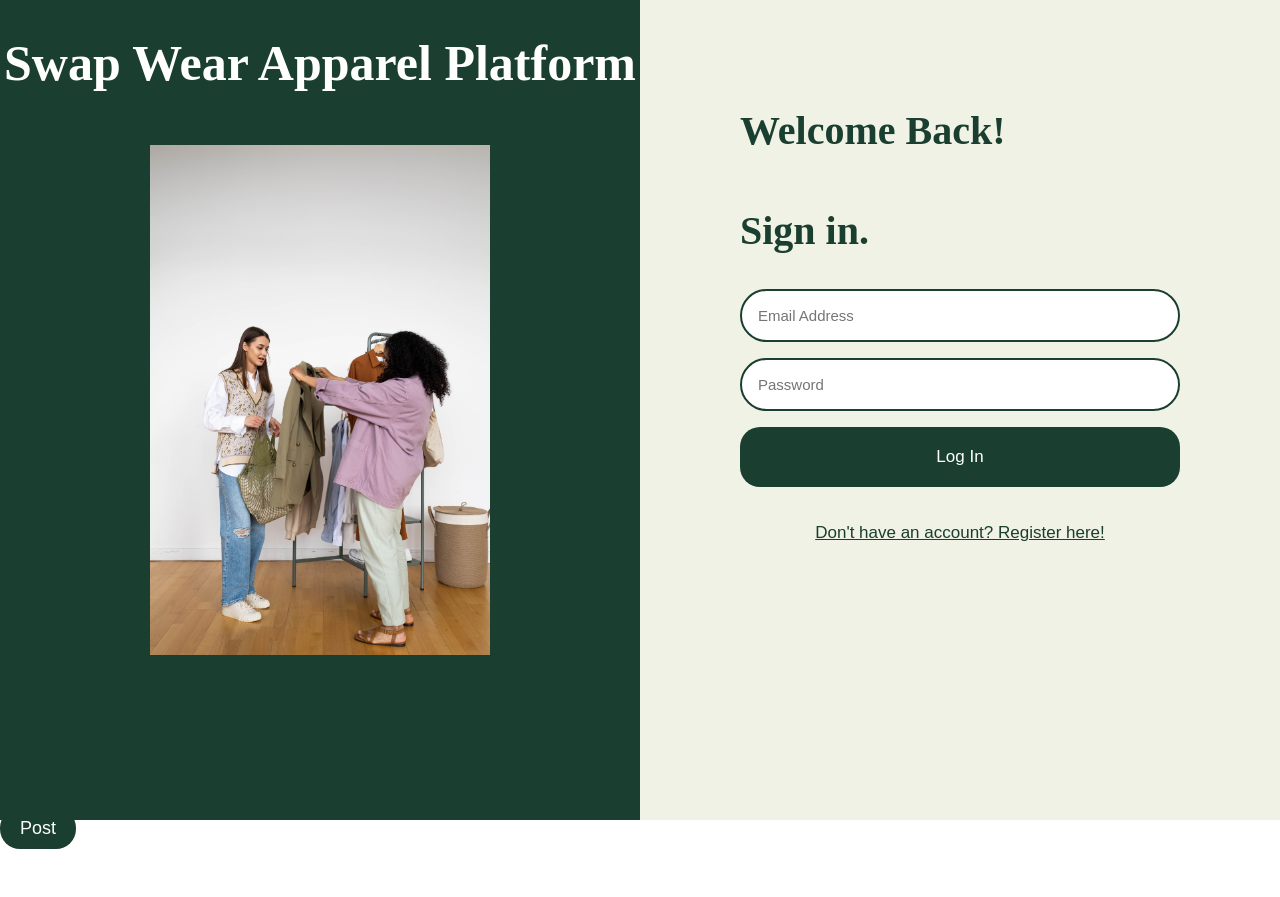
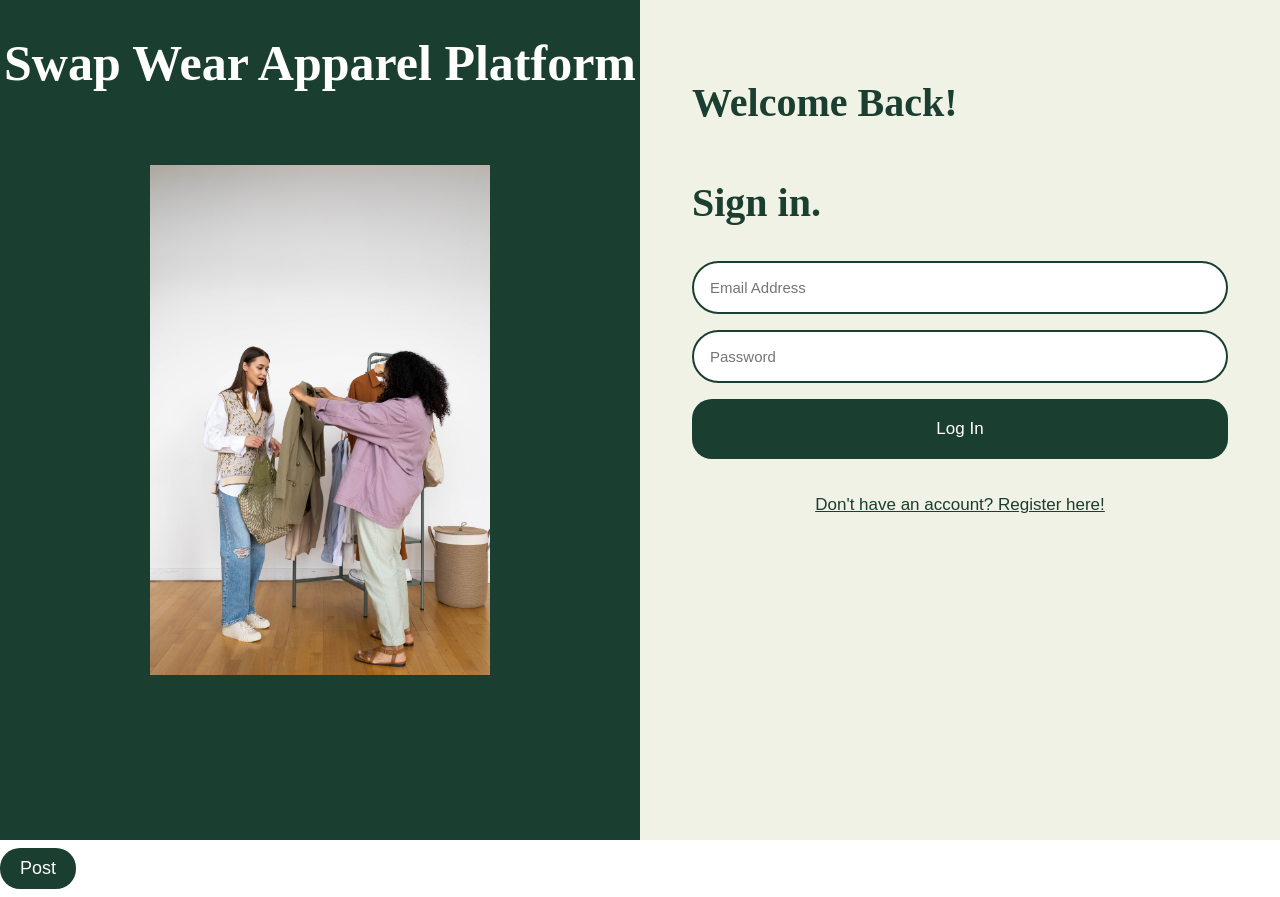
Before and after one commit to isba1/SWAP, a React (Create React App) app in the folder client/: page / in a window 1280 px wide. Before the commit the page ends 857 px from the top, so only its background shows below. Built offline with nearby package versions, Linux system fonts and the light colour scheme.

Commit message:
Made columns and rows extend

```diff
--- a/client/src/Login/style.module.css
+++ b/client/src/Login/style.module.css
@@ -5,9 +5,8 @@ body{
 
 .row{
     display: flex;
-    align-items: center;
     justify-content: space-between;
-    height: 100vh;
+    min-height: 100vh;
     width: 100%;
 }
 
@@ -19,7 +18,7 @@ body{
     justify-content: center;
     align-items: center;
     width: 50%;
-    height: 100%;
+    min-height: 100vh;
 }
 
 .columnright{
@@ -29,7 +28,7 @@ body{
     justify-content: center;
     align-items: center;
     width: 50%;
-    height: 100%;
+    min-height: 100vh;
 }
 
 .container{
@@ -43,7 +42,7 @@ body{
     display: flex;
     flex-direction: column;
     align-items: left;
-    padding: 5rem;
+    margin: 2rem;
 }
 
 .form{
@@ -60,7 +59,7 @@ label{
 
 input{
     margin: 0.5rem 0;
-    padding: 1rem;
+    padding: .5rem;
     border: none;
     border-radius: 30px;
     font-size: 15px;
```
